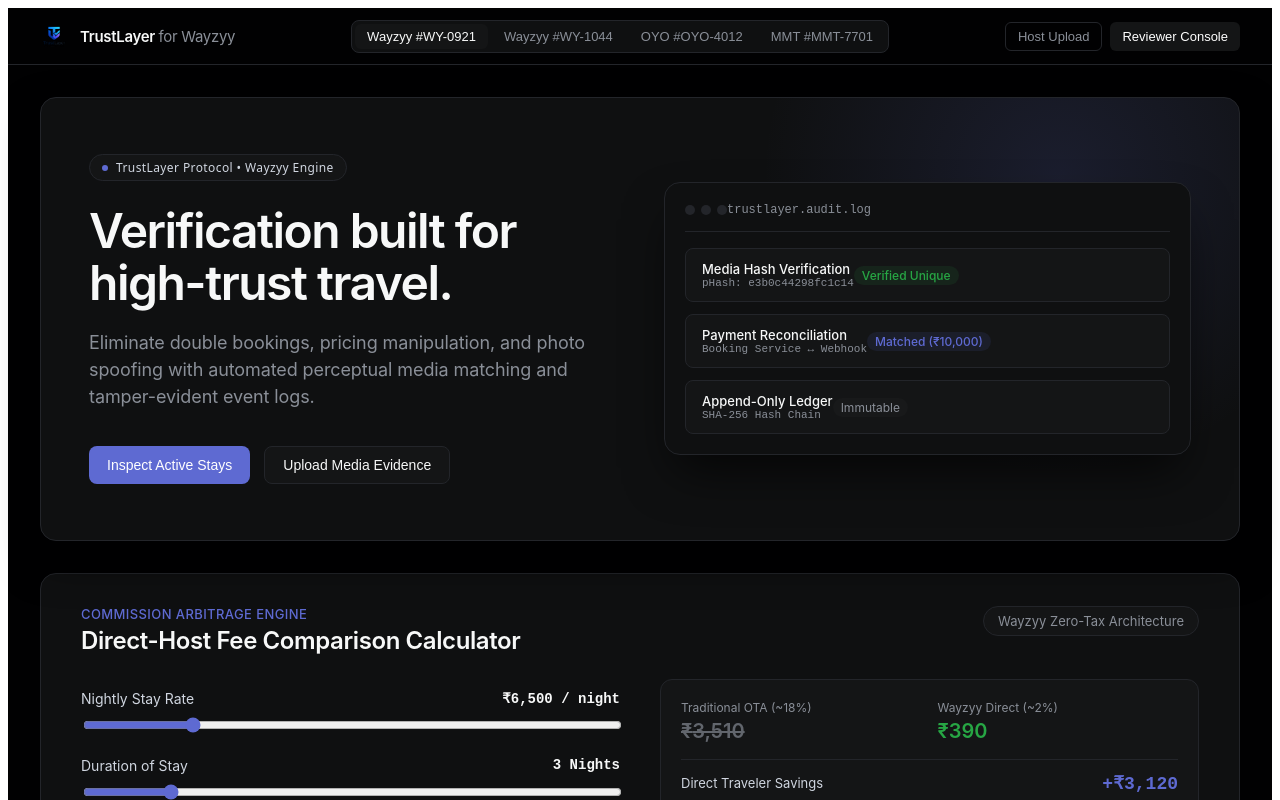
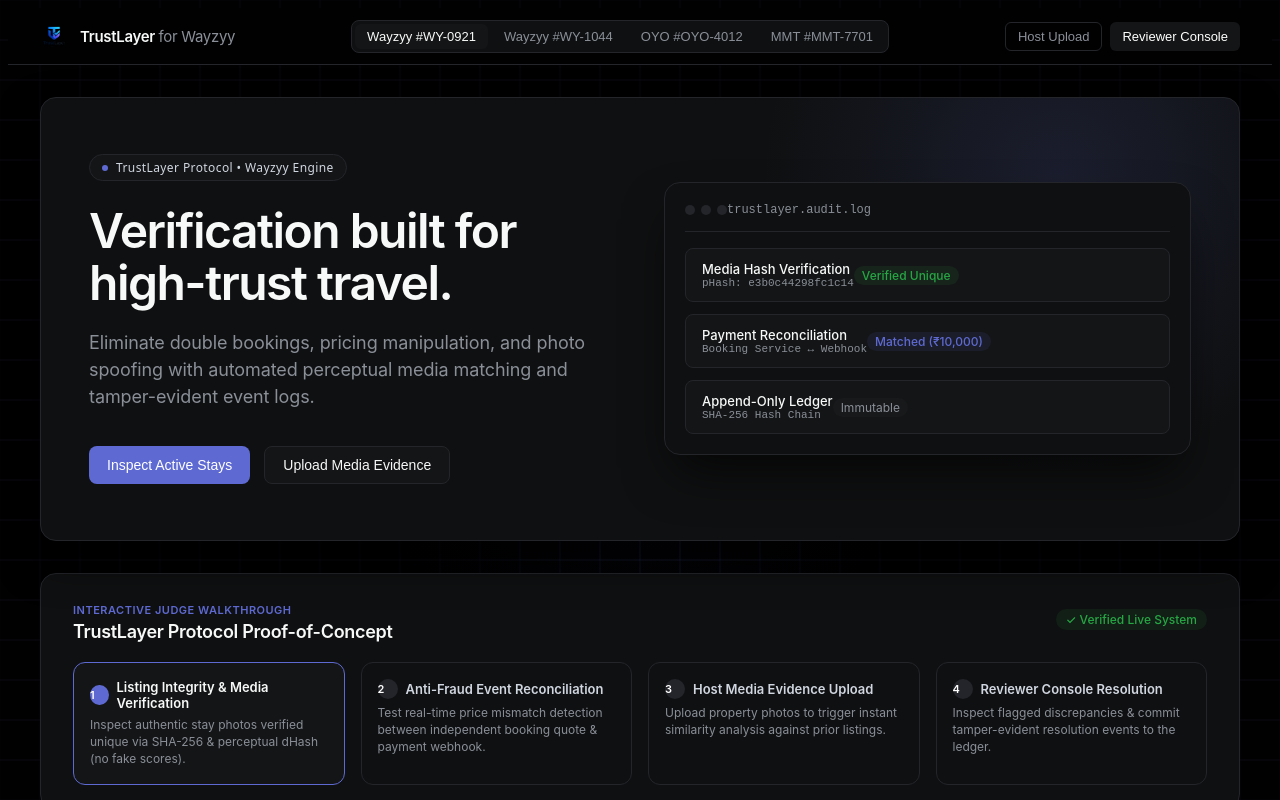
Before and after one commit to surana-rishabh/Trust-Layer, a React (Vite) app in the folder frontend/: page / in a window 1280 px wide. Shown: the top 800 px of the page. Built offline with nearby package versions, Linux system fonts and the light colour scheme; no server answers.

Commit message:
feat: add 60fps InteractiveGridBackground React canvas component and DemoGuideBanner walkthrough step guide

```diff
--- a/frontend/src/App.jsx
+++ b/frontend/src/App.jsx
@@ -2,6 +2,8 @@
 import Navbar from './components/Navbar';
 import HeroBanner from './components/HeroBanner';
 import FeeCalculator from './components/FeeCalculator';
+import InteractiveGridBackground from './components/InteractiveGridBackground';
+import DemoGuideBanner from './components/DemoGuideBanner';
 
 const ListingPage = lazy(() => import('./pages/ListingPage'));
 const HostUploadPage = lazy(() => import('./pages/HostUploadPage'));
@@ -16,14 +18,21 @@
       minHeight: '100vh',
       color: '#f7f8f8',
       fontFamily: "Linear Text, SF Pro Text, Inter, -apple-system, sans-serif",
-      WebkitFontSmoothing: 'antialiased'
+      WebkitFontSmoothing: 'antialiased',
+      position: 'relative'
     }}>
-      {/* Clean Linear-grade Navigation Header */}
+      {/* 60fps Interactive Grid Canvas Component in full background */}
+      <InteractiveGridBackground />
+
+      {/* Navigation Bar */}
       <Navbar activeTab={activeTab} setActiveTab={setActiveTab} />
 
-      {/* Hero Section */}
-      <div style={{ maxWidth: '1280px', margin: '2rem auto 0 auto', padding: '0 2rem' }}>
+      {/* Hero & Workspace Container */}
+      <div style={{ maxWidth: '1280px', margin: '2rem auto 0 auto', padding: '0 2rem', position: 'relative', zIndex: 1 }}>
         <HeroBanner onSelectTab={setActiveTab} />
+
+        {/* Dedicated Judge Walkthrough & Proof of Concept Step Guide */}
+        <DemoGuideBanner activeStep={activeTab} setStep={setActiveTab} />
 
         {/* Commission Arbitrage Fee Comparison Calculator */}
         <FeeCalculator />
--- /dev/null
+++ b/frontend/src/components/DemoGuideBanner.jsx
@@ -0,0 +1,97 @@
+import React from 'react';
+
+export default function DemoGuideBanner({ activeStep, setStep }) {
+  const steps = [
+    {
+      id: 'WY-0921',
+      num: '1',
+      title: 'Listing Integrity & Media Verification',
+      desc: 'Inspect authentic stay photos verified unique via SHA-256 & perceptual dHash (no fake scores).'
+    },
+    {
+      id: 'story-b',
+      num: '2',
+      title: 'Anti-Fraud Event Reconciliation',
+      desc: 'Test real-time price mismatch detection between independent booking quote & payment webhook.'
+    },
+    {
+      id: 'host-upload',
+      num: '3',
+      title: 'Host Media Evidence Upload',
+      desc: 'Upload property photos to trigger instant similarity analysis against prior listings.'
+    },
+    {
+      id: 'reviewer',
+      num: '4',
+      title: 'Reviewer Console Resolution',
+      desc: 'Inspect flagged discrepancies & commit tamper-evident resolution events to the ledger.'
+    }
+  ];
+
+  return (
+    <div style={{
+      backgroundColor: '#0f1011',
+      borderRadius: '16px',
+      border: '1px solid #23252a',
+      padding: '1.5rem 2rem',
+      marginBottom: '2rem'
+    }}>
+      <div style={{ display: 'flex', justifyContent: 'space-between', alignItems: 'center', marginBottom: '1.25rem' }}>
+        <div>
+          <span style={{ fontSize: '11px', fontWeight: '600', color: '#5e6ad2', letterSpacing: '0.5px', textTransform: 'uppercase' }}>
+            Interactive Judge Walkthrough
+          </span>
+          <h2 style={{ margin: '0.2rem 0 0', fontSize: '18px', fontWeight: '600', color: '#f7f8f8', letterSpacing: '-0.3px' }}>
+            TrustLayer Protocol Proof-of-Concept
+          </h2>
+        </div>
+        <span style={{ fontSize: '12px', color: '#27a644', backgroundColor: 'rgba(39, 166, 68, 0.1)', padding: '3px 10px', borderRadius: '9999px', fontWeight: '500' }}>
+          ✓ Verified Live System
+        </span>
+      </div>
+
+      <div style={{ display: 'grid', gridTemplateColumns: 'repeat(auto-fit, minmax(220px, 1fr))', gap: '1rem' }}>
+        {steps.map((s) => {
+          const isActive = activeStep === s.id;
+          return (
+            <div
+              key={s.id}
+              onClick={() => setStep(s.id === 'story-b' ? 'WY-0921' : s.id)}
+              style={{
+                backgroundColor: isActive ? '#141516' : '#0f1011',
+                borderRadius: '12px',
+                border: `1px solid ${isActive ? '#5e6ad2' : '#23252a'}`,
+                padding: '1rem',
+                cursor: 'pointer',
+                transition: 'all 0.15s ease'
+              }}
+            >
+              <div style={{ display: 'flex', alignItems: 'center', gap: '8px', marginBottom: '0.4rem' }}>
+                <span style={{
+                  width: '20px',
+                  height: '20px',
+                  borderRadius: '50%',
+                  backgroundColor: isActive ? '#5e6ad2' : '#23252a',
+                  color: '#ffffff',
+                  fontSize: '11px',
+                  fontWeight: '600',
+                  display: 'flex',
+                  alignItems: 'center',
+                  justify: 'center'
+                }}>
+                  {s.num}
+                </span>
+                <span style={{ fontSize: '13px', fontWeight: '600', color: isActive ? '#f7f8f8' : '#d0d6e0' }}>
+                  {s.title}
+                </span>
+              </div>
+              <p style={{ margin: 0, fontSize: '12px', color: '#8a8f98', lineHeight: '1.4' }}>
+                {s.desc}
+              </p>
+            </div>
+          );
+        })}
+      </div>
+    </div>
+  );
+}
--- /dev/null
+++ b/frontend/src/components/InteractiveGridBackground.jsx
@@ -0,0 +1,95 @@
+import React, { useEffect, useRef } from 'react';
+
+// 60fps Interactive Grid Canvas Component spanning full background
+export default function InteractiveGridBackground() {
+  const canvasRef = useRef(null);
+
+  useEffect(() => {
+    const canvas = canvasRef.current;
+    if (!canvas) return;
+    const ctx = canvas.getContext('2d');
+    let animId;
+
+    let width = (canvas.width = window.innerWidth);
+    let height = (canvas.height = window.innerHeight);
+
+    const handleResize = () => {
+      width = canvas.width = window.innerWidth;
+      height = canvas.height = window.innerHeight;
+    };
+
+    window.addEventListener('resize', handleResize);
+
+    let mouseX = width / 2;
+    let mouseY = height / 2;
+
+    const handleMouseMove = (e) => {
+      mouseX = e.clientX;
+      mouseY = e.clientY;
+    };
+
+    window.addEventListener('mousemove', handleMouseMove);
+
+    const gridSize = 40;
+
+    const draw = () => {
+      ctx.clearRect(0, 0, width, height);
+
+      // Deep dark canvas fill
+      ctx.fillStyle = '#010102';
+      ctx.fillRect(0, 0, width, height);
+
+      // Subtle grid lines with cursor glow reaction
+      ctx.lineWidth = 1;
+
+      for (let x = 0; x < width; x += gridSize) {
+        for (let y = 0; y < height; y += gridSize) {
+          const dx = mouseX - x;
+          const dy = mouseY - y;
+          const dist = Math.sqrt(dx * dx + dy * dy);
+          const maxDist = 220;
+
+          let alpha = 0.04;
+          if (dist < maxDist) {
+            alpha = 0.04 + (1 - dist / maxDist) * 0.15;
+          }
+
+          ctx.strokeStyle = `rgba(94, 106, 210, ${alpha})`;
+          ctx.strokeRect(x, y, gridSize, gridSize);
+        }
+      }
+
+      // Radial spotlight around cursor
+      const gradient = ctx.createRadialGradient(mouseX, mouseY, 0, mouseX, mouseY, 300);
+      gradient.addColorStop(0, 'rgba(94, 106, 210, 0.08)');
+      gradient.addColorStop(1, 'rgba(1, 1, 2, 0)');
+      ctx.fillStyle = gradient;
+      ctx.fillRect(0, 0, width, height);
+
+      animId = requestAnimationFrame(draw);
+    };
+
+    draw();
+
+    return () => {
+      cancelAnimationFrame(animId);
+      window.removeEventListener('resize', handleResize);
+      window.removeEventListener('mousemove', handleMouseMove);
+    };
+  }, []);
+
+  return (
+    <canvas
+      ref={canvasRef}
+      style={{
+        position: 'fixed',
+        top: 0,
+        left: 0,
+        width: '100vw',
+        height: '100vh',
+        pointerEvents: 'none',
+        zIndex: 0
+      }}
+    />
+  );
+}
```
